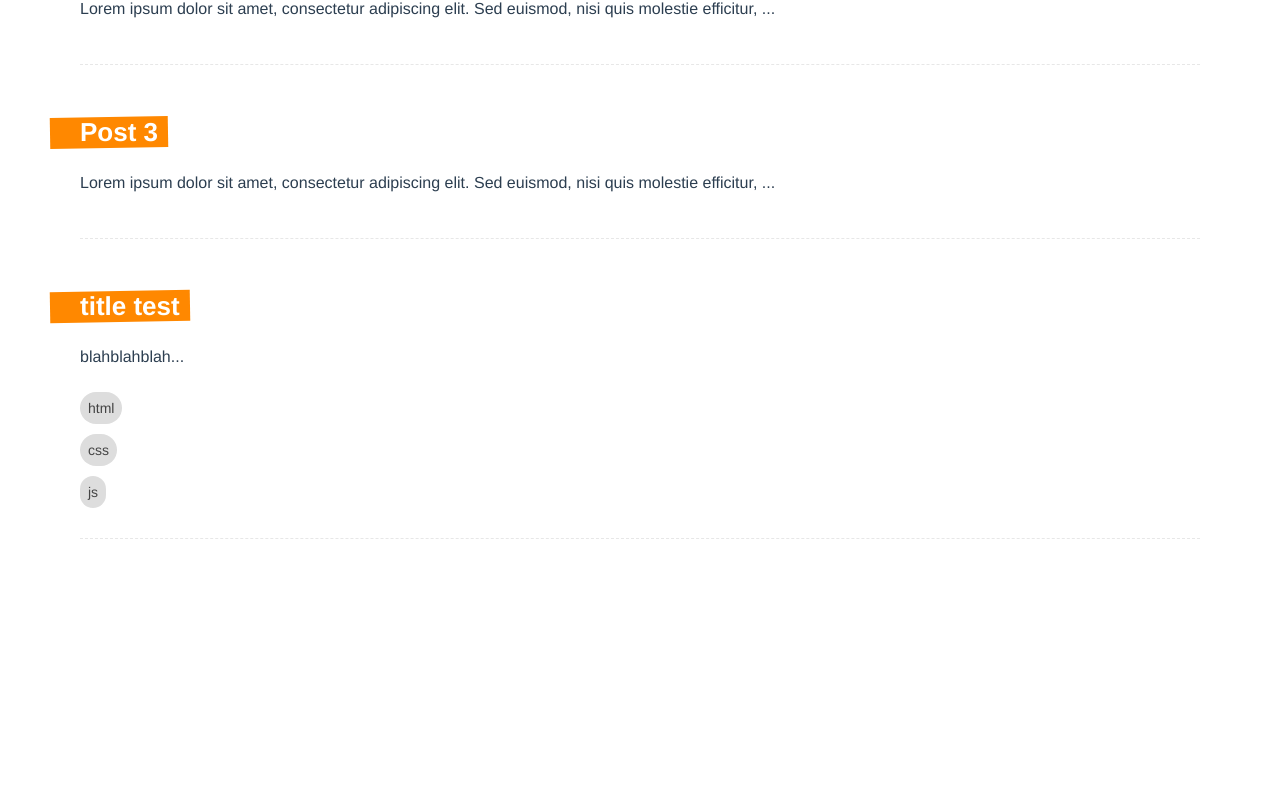
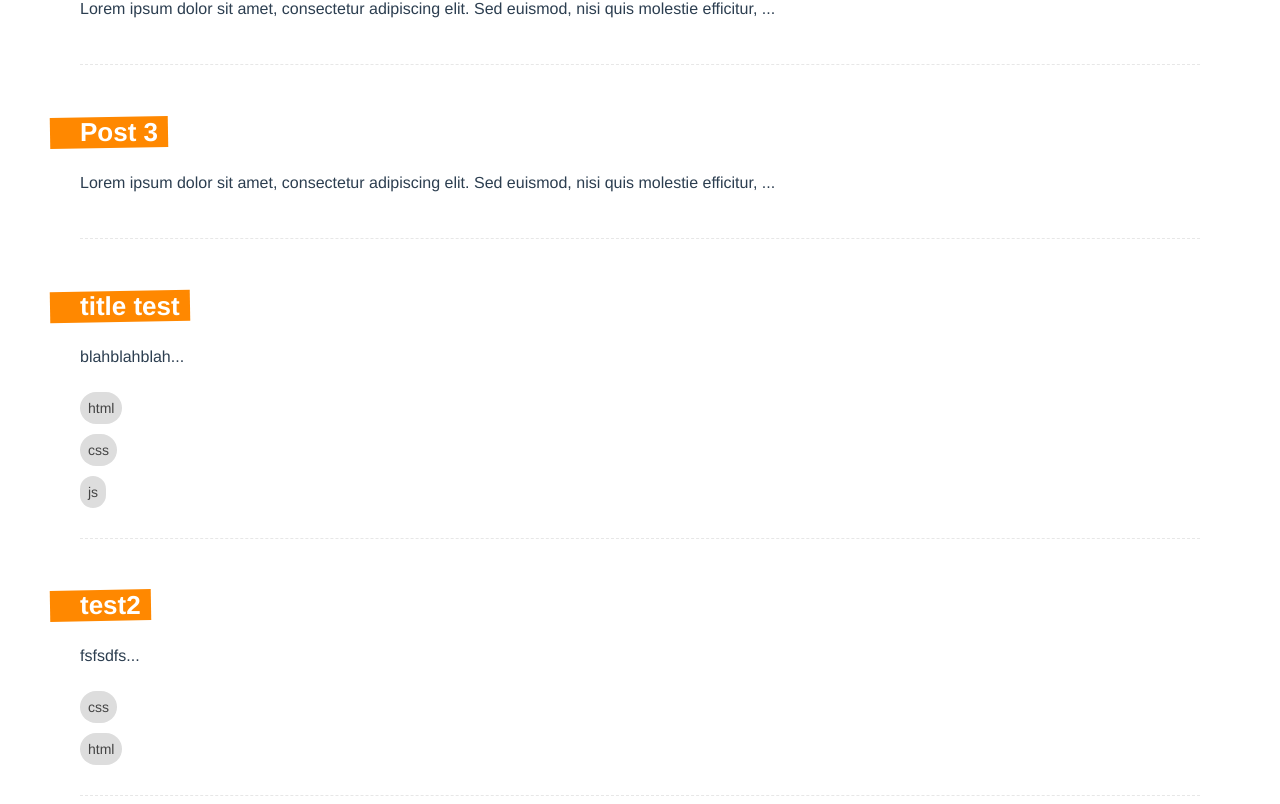
Before and after one commit to KyawZayarLynn/Vue-Blog-system-composition-api-, a Vue app: page / in a window 1280 px wide. Shown: the part 489-1293 px from the top of the page. Before the commit the page ends 1076 px from the top, so only its background shows below. Built offline with nearby package versions, Linux system fonts and the light colour scheme; data requests are answered from the project's data file.

Commit message:
add composition router

```diff
--- a/database/db.json
+++ b/database/db.json
@@ -24,6 +24,15 @@
         "css",
         "js"
       ]
+    },
+    {
+      "id": "d7c9",
+      "title": "test2",
+      "body": "fsfsdfs",
+      "tags": [
+        "css",
+        "html"
+      ]
     }
   ]
 }
--- a/src/views/Create.vue
+++ b/src/views/Create.vue
@@ -16,8 +16,10 @@
 
 <script>
 import { ref } from 'vue'
+import { useRouter } from 'vue-router';
 export default {
   setup() {
+    let router = useRouter();
     let title = ref("");
     let body = ref("");
     let tag = ref("");
@@ -42,7 +44,7 @@ export default {
           tags : tags.value
         })
       });
-
+      router.push({ name: 'home' });
     }
 
     return { title, body, tag,handleKeydown,tags,addPost };
```
